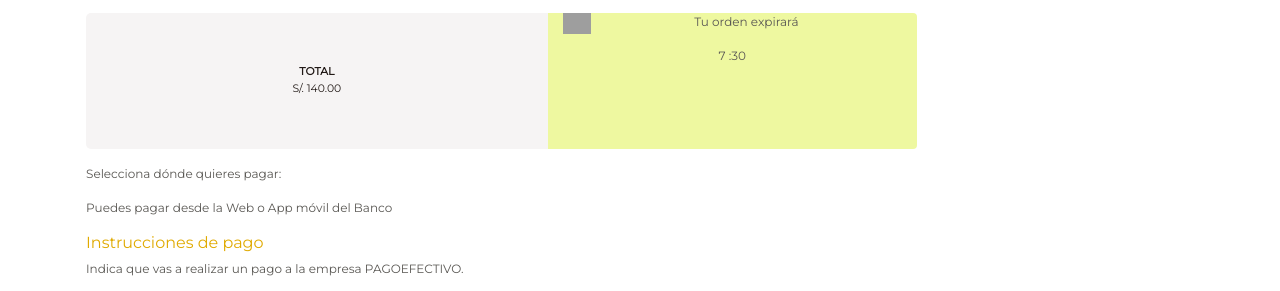
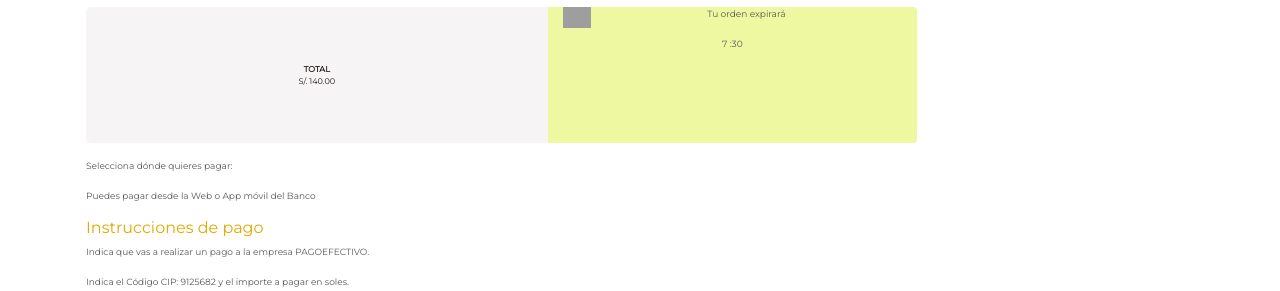
Before and after one commit to AndreaChumioque/redbus, a React app: page / in a window 1280 px wide. Shown: the part 117-408 px from the top of the page. Built offline with nearby package versions, Linux system fonts and the light colour scheme; grey boxes are pictures that could not be loaded.

Commit message:
Subiendo Readme

```diff
--- a/public/css/main.css
+++ b/public/css/main.css
@@ -190,6 +190,12 @@ label:focus,
 .agentes{
   width: 120px;
 }
+
+/* footer*/
+.container{
+  font-size: 12px;
+}
+
 /*Print*/
 
 .intructionPrint{
--- a/src/components/PrintThisComponent.js
+++ b/src/components/PrintThisComponent.js
@@ -18,7 +18,8 @@ class PrintThisComponent extends Component {
         <li className="text-center print nav-item col-md-4 col-12 d-flex flex-row justify-content-center">
           <span className='intructionPrint'>Instrucciones vía</span>
           <a onClick={() => window.print()} className='d-flex align-items-center justify-content-center containerPrint  rounded content-center' href="">
-            <img src="../assets/icon-print.svg" alt="Print" width="25px" />
+            <img src="../assets/icon-print.svg" alt="Print" width
+            ="25px" />
           </a>
         </li>
 
```
Also changed, not shown: public/README.md (added).
